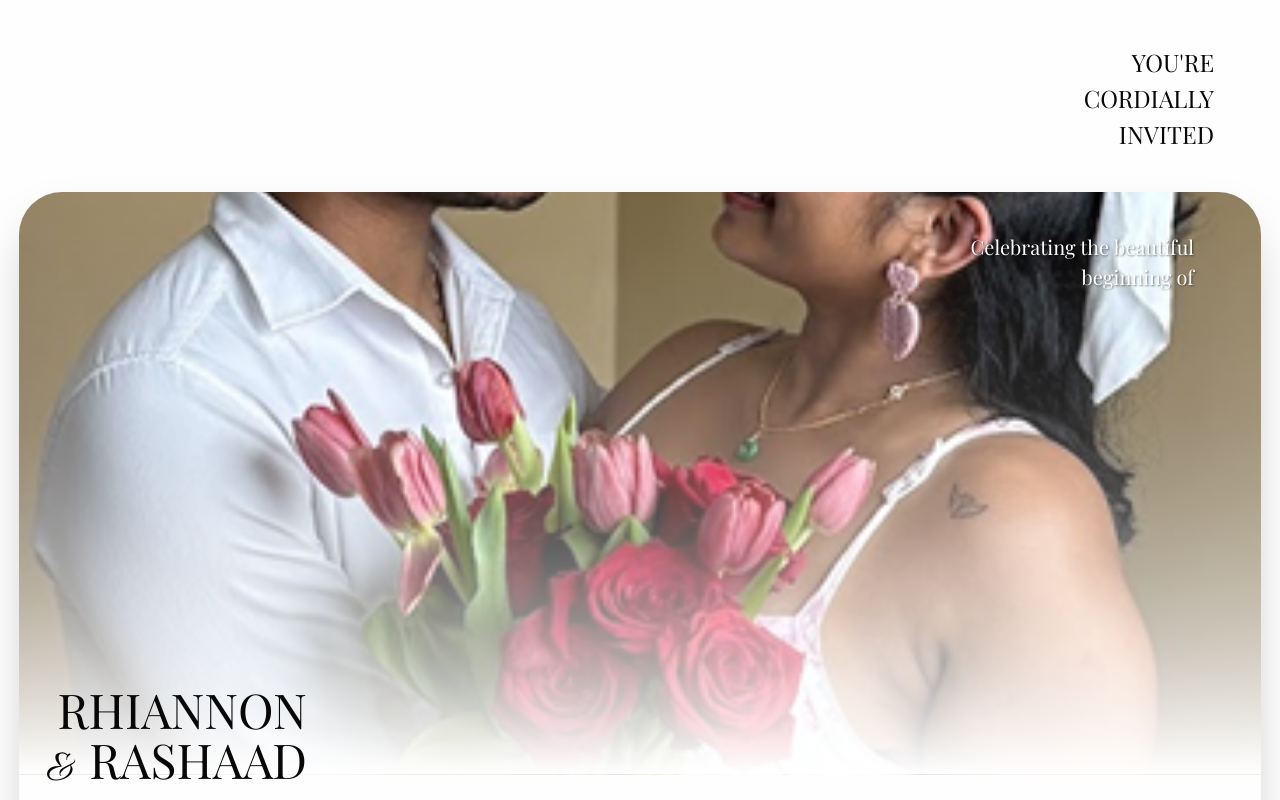
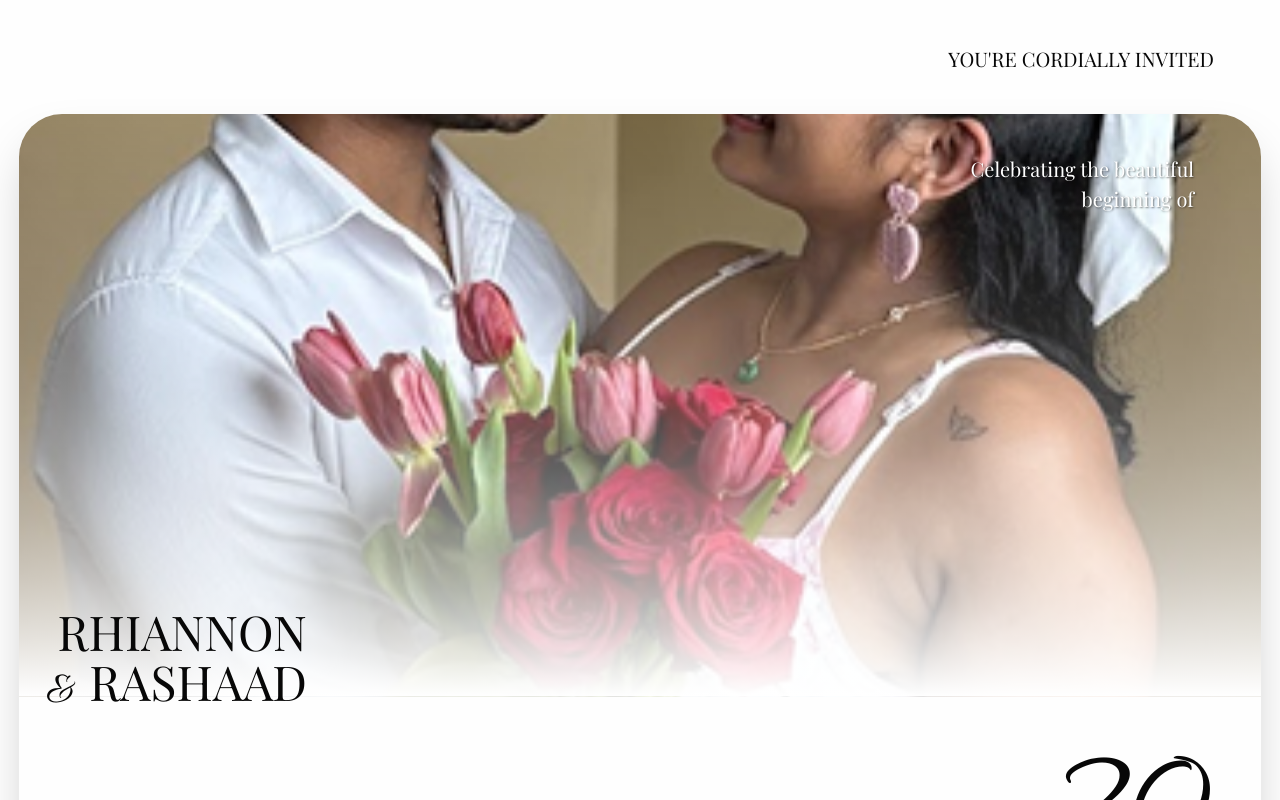
Before and after one commit to adiah-react/wedding-invite, a React app: page / in a window 1280 px wide. Shown: the top 800 px of the page. Built offline with nearby package versions, Linux system fonts and the light colour scheme; the HTML template or start-up script is replaced by a standard one.

Commit message:
Add timings

```diff
--- a/src/components/Hero/Hero.jsx
+++ b/src/components/Hero/Hero.jsx
@@ -14,12 +14,17 @@ const Hero = () => {
         You're cordially invited
       </motion.p>
       <div className="image"></div>
-      <div className="text">
+      <motion.div
+        className="text"
+        initial={{ opacity: 0 }}
+        animate={{ opacity: 1 }}
+        transition={{ delay: 1, duration: 0.5 }}
+      >
         <motion.p
           className="subheading"
           initial={{ x: -100, opacity: 0 }}
           whileInView={{ x: 0, opacity: 1 }}
-          transition={{ duration: 0.8, ease: "easeOut" }}
+          transition={{ delay: 2, duration: 0.8, ease: "easeOut" }}
           viewport={{ once: true }}
         >
           Celebrating the beautiful beginning of
@@ -62,7 +67,7 @@ const Hero = () => {
           <p>Two o'clock in the afternoon</p>
           <p>St. Benedict's Roman Catholic Church, La Romaine</p>
         </motion.div>
-      </div>
+      </motion.div>
     </div>
   );
 };
--- a/src/components/Hero/hero.scss
+++ b/src/components/Hero/hero.scss
@@ -6,9 +6,10 @@
     margin-left: auto;
     margin-right: abs.rem(47);
     font-family: var(--ff-serif);
-    font-size: abs.rem(24);
+    // font-size: abs.rem(24);
+    font-size: abs.rem(20);
     text-transform: uppercase;
-    max-width: abs.rem(180);
+    // max-width: abs.rem(180);
     text-align: right;
   }
 
```
